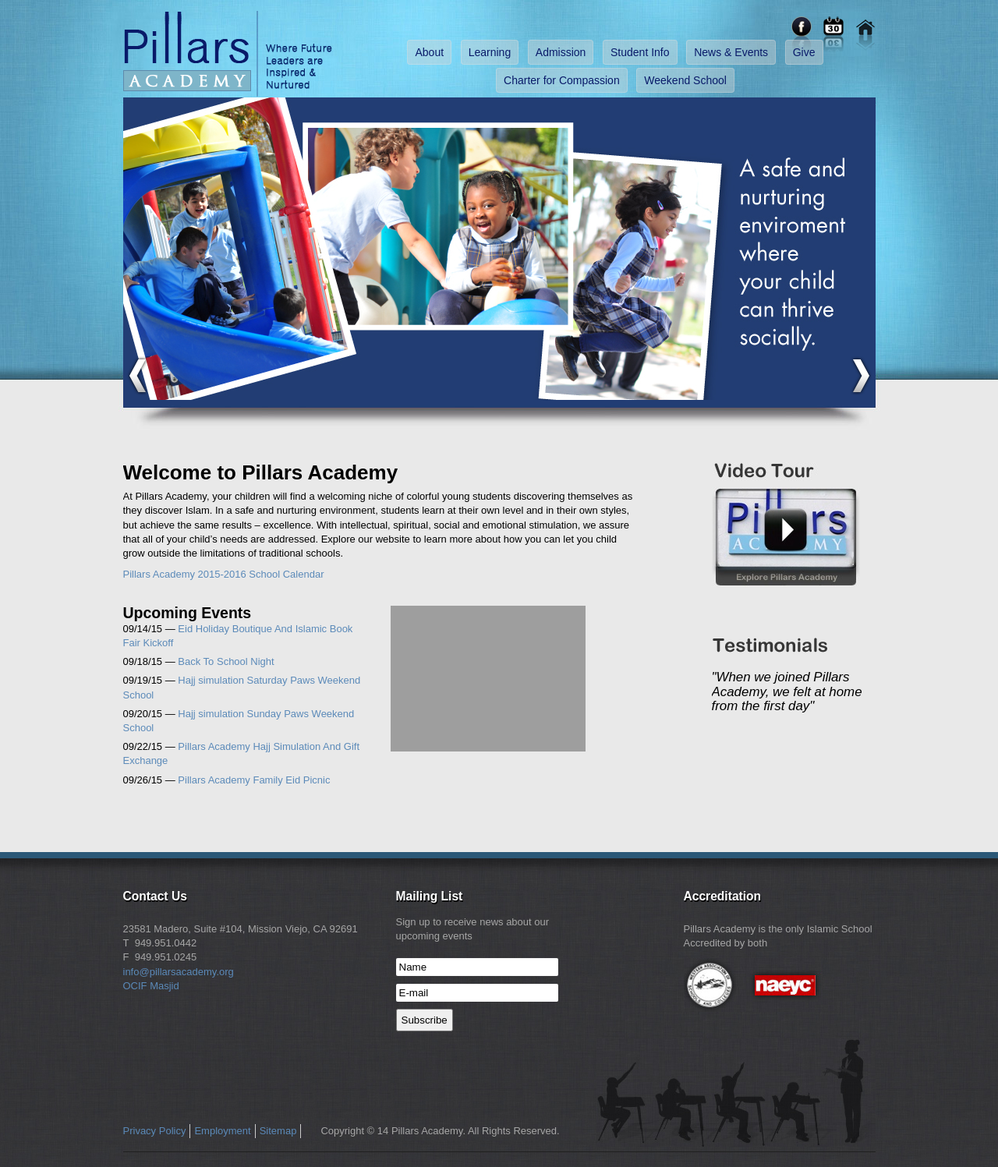
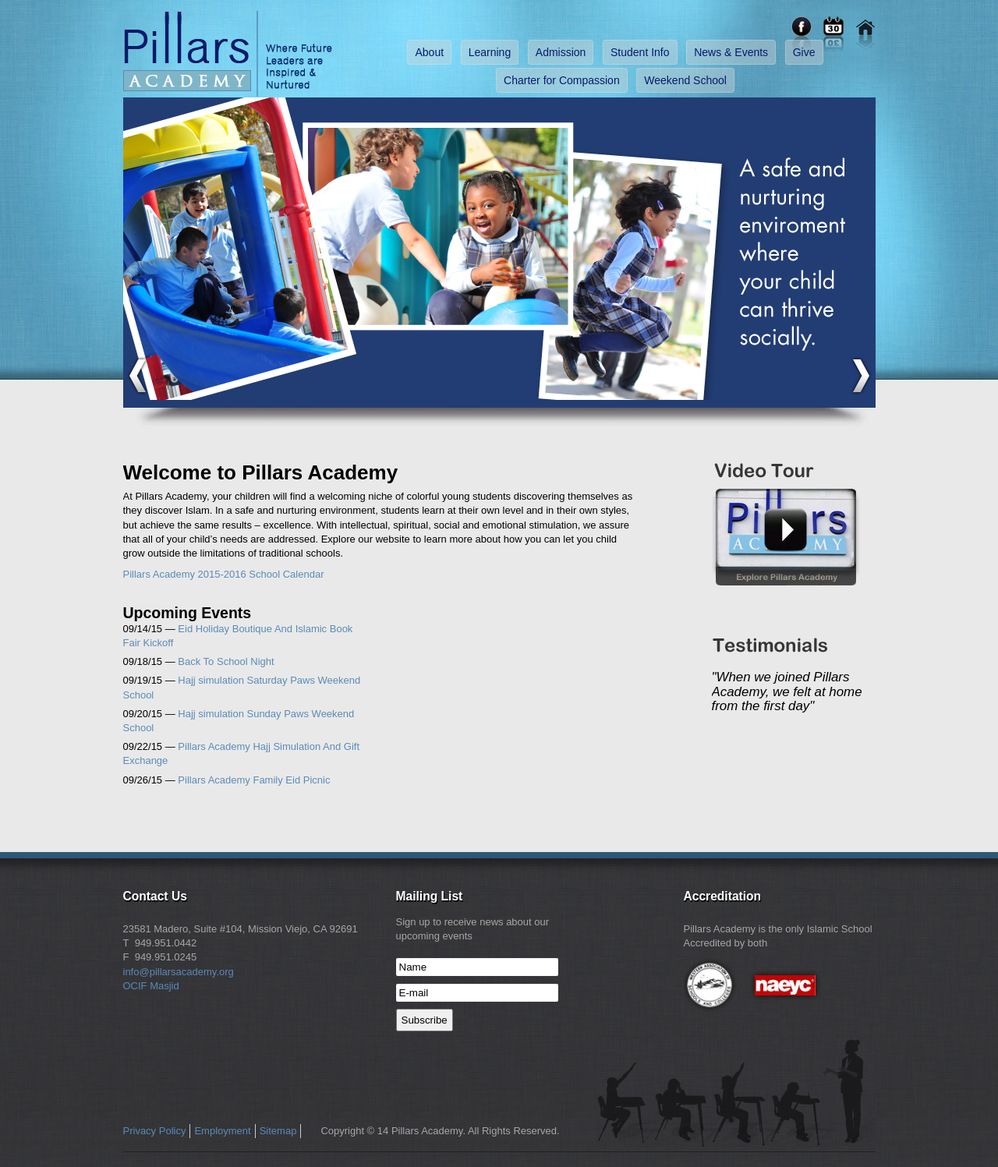
Before and after one commit to pillarsacademy/pillarsacademy.github.io, a Jekyll site: the page built from index.md, in a window 1280 px wide. Shown: the whole page at 78% size. Built offline with Jekyll 4.4.1, drawn with Linux system fonts in a browser that asks for light colours; nearby versions of some CDN libraries; Markdown is read by kramdown in place of the engine named in the settings.

Commit message:
Update events.html

```diff
--- a/_includes/events.html
+++ b/_includes/events.html
@@ -15,7 +15,7 @@
     <div class="ma-news">
         <div class="moduletable">
             <a href="/charter-for-compassion/partners-in-compassion">
-                <img width="250" src="img src="https://cloud.githubusercontent.com/assets/11180395/9833650/f27d0e02-5953-11e5-9274-0d2da1080da1.jpg" width="400" />
+                <src="https://cloud.githubusercontent.com/assets/11180395/9833650/f27d0e02-5953-11e5-9274-0d2da1080da1.jpg" width="400" />
             </a>
             <h3></h3>
         </div>
```
